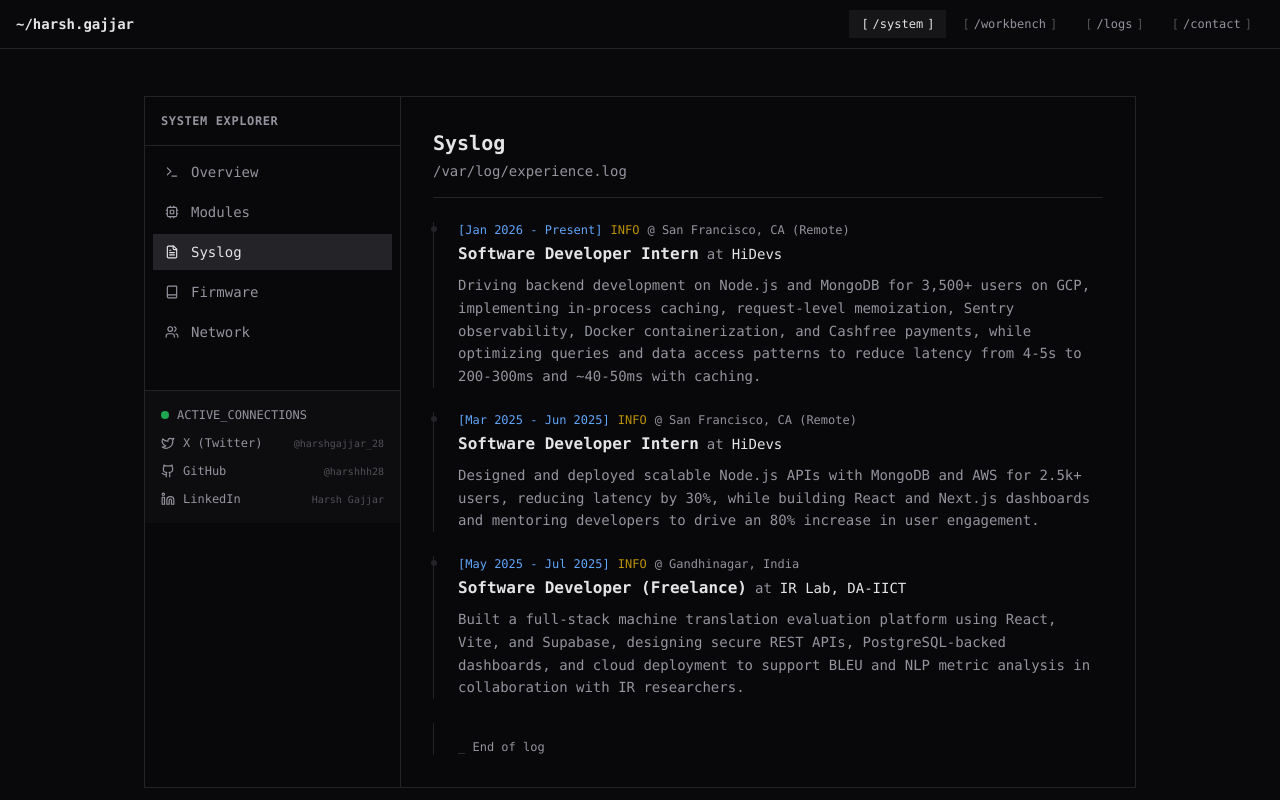
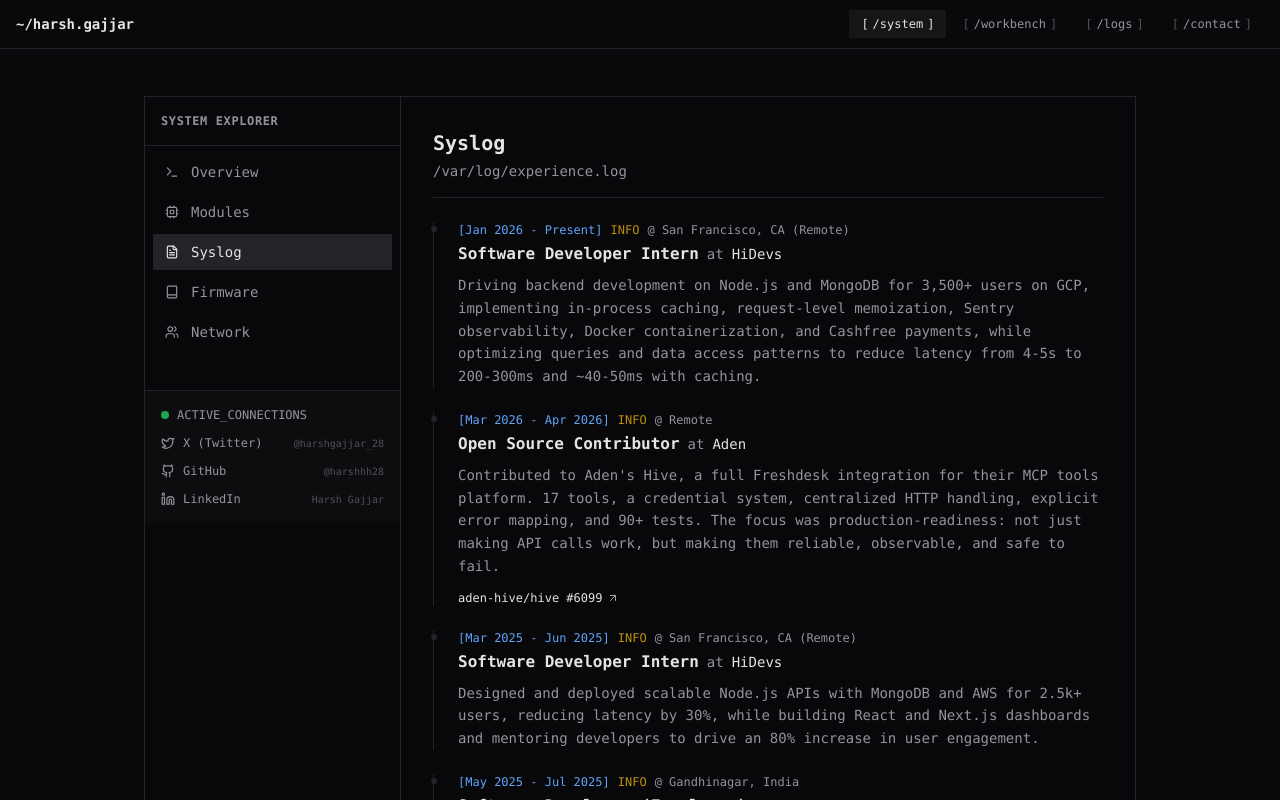
Before and after one commit to harshhh28/Portfolio, a Next.js app: page / in a window 1280 px wide. Both pictures are taken after a click on the button "Syslog". Shown: the top 800 px of the page. Built offline with nearby package versions, Linux system fonts and the light colour scheme.

Commit message:
feat: add optional links to experience entries and update ExperiencePanel to display them

```diff
--- a/src/components/home/ExperiencePanel.tsx
+++ b/src/components/home/ExperiencePanel.tsx
@@ -41,6 +41,24 @@ const ExperiencePanel = () => {
               {exp.description}
             </p>
 
+            {exp.links && exp.links.length > 0 && (
+              <ul className="mt-3 space-y-1.5 text-xs">
+                {exp.links.map((item) => (
+                  <li key={item.url}>
+                    <Link
+                      href={item.url}
+                      target="_blank"
+                      rel="noopener noreferrer"
+                      className="inline-flex items-center gap-1 text-primary hover:underline underline-offset-4"
+                    >
+                      {item.label}
+                      <ArrowUpRight className="size-3 shrink-0 opacity-70" />
+                    </Link>
+                  </li>
+                ))}
+              </ul>
+            )}
+
             {/* Status Indicator */}
             <div className="absolute -left-[3px] top-1 w-1.5 h-1.5 rounded-full bg-border group-hover:bg-primary transition-colors" />
           </div>
--- a/src/data/experience.ts
+++ b/src/data/experience.ts
@@ -10,6 +10,22 @@ export const EXPERIENCE: Experience[] = [
     location: "San Francisco, CA (Remote)",
     description:
       "Driving backend development on Node.js and MongoDB for 3,500+ users on GCP, implementing in-process caching, request-level memoization, Sentry observability, Docker containerization, and Cashfree payments, while optimizing queries and data access patterns to reduce latency from 4-5s to 200-300ms and ~40-50ms with caching.",
+  },
+  {
+    id: "aden-2026",
+    title: "Open Source Contributor",
+    organization: "Aden",
+    organizationUrl: "https://adenhq.com",
+    duration: "Mar 2026 - Apr 2026",
+    location: "Remote",
+    description:
+      "Contributed to Aden's Hive, a full Freshdesk integration for their MCP tools platform. 17 tools, a credential system, centralized HTTP handling, explicit error mapping, and 90+ tests. The focus was production-readiness: not just making API calls work, but making them reliable, observable, and safe to fail.",
+    links: [
+      {
+        label: "aden-hive/hive #6099",
+        url: "https://github.com/aden-hive/hive/pull/6099",
+      },
+    ],
   },
   {
     id: "hidevs-2025",
--- a/src/types/index.ts
+++ b/src/types/index.ts
@@ -23,6 +23,8 @@ export interface Experience {
   duration: string;
   location: string;
   description: string;
+  /** Optional related links (e.g. merged PR) — shown only when set */
+  links?: { label: string; url: string }[];
 }
 
 // Community & Leadership Types
```
